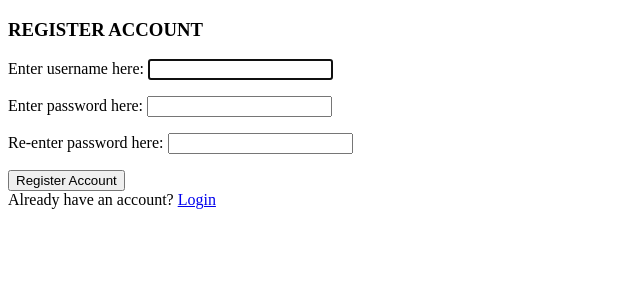
After one commit to MIT-LCP/waveform-annotation, a Django app: page /register/ in a window 1280 px wide. The commit adds this page. Shown: the top 300 px of the page, without its empty margins (0-640 px from the left). Run offline with Django 3.2, Linux system fonts and the light colour scheme.

Commit message:
Adds register/login/logout functionality

```diff
--- a/waveform-django/export/urls.py
+++ b/waveform-django/export/urls.py
@@ -1,6 +1,7 @@
 from django.urls import path
 from graphene_django.views import GraphQLView
 from schema import schema
+
 
 urlpatterns = [
     path('graphql', GraphQLView.as_view(graphiql=False, schema=schema),
--- a/waveform-django/waveforms/templates/waveforms/annotations.html
+++ b/waveform-django/waveforms/templates/waveforms/annotations.html
@@ -3,6 +3,7 @@
 
 {% block content %}
 <div class="container">
+  <span>{{ request.user }} ... <a href="{% url 'logout' %}">Logout</a></span>
   <!-- The title header of the webpage -->
   <h1>
     Current Annotations
--- a/waveform-django/waveforms/templates/waveforms/home.html
+++ b/waveform-django/waveforms/templates/waveforms/home.html
@@ -8,6 +8,7 @@
 {% block content %}
 <!-- Plotly-based waveform viewer -->
 <div class="container">
+  <span>{{ request.user }} ... <a href="{% url 'logout' %}">Logout</a></span>
   <!-- The title header of the webpage -->
   <h1>
     Waveform Annotation Viewer
--- a/waveform-django/waveforms/urls.py
+++ b/waveform-django/waveforms/urls.py
@@ -2,6 +2,7 @@ from django.urls import path, include
 from waveforms.dash_apps.finished_apps import waveform_vis
 
 from waveforms import views
+
 
 urlpatterns = [
     path('django_plotly_dash/', include('django_plotly_dash.urls')),
--- a/waveform-django/waveforms/views.py
+++ b/waveform-django/waveforms/views.py
@@ -1,10 +1,13 @@
 import os
 import wfdb
 from website.settings import base
-from django.shortcuts import render
 from waveforms.models import Annotation
 
+from django.shortcuts import render
+from django.contrib.auth.decorators import login_required
 
+
+@login_required
 def waveform_published_home(request, set_record='', set_event=''):
     """
     Render waveform main page for published databases.
@@ -31,6 +34,7 @@ def waveform_published_home(request, set_record='', set_event=''):
         {'dash_context': dash_context})
 
 
+@login_required
 def render_annotations(request):
     """
     Render all saved annotations to allow edits.
--- /dev/null
+++ b/waveform-django/website/forms.py
@@ -0,0 +1,9 @@
+from django.contrib.auth.forms import UserCreationForm
+from django.contrib.auth.models import User
+# from django import forms
+
+
+class CreateUserForm(UserCreationForm):
+    class Meta:
+        model = User
+        fields = ['username', 'password1', 'password2']
--- /dev/null
+++ b/waveform-django/website/templates/website/register.html
@@ -0,0 +1,56 @@
+<!-- {% block content %}
+  <form method="POST">
+    {% csrf_token %}
+    {{ form.as_p }}
+    <button class="btn" type="submit">Register</button>
+  </form>
+  If you already have an account, <a href="{% url 'login' %}">Login</a>
+{% endblock %} -->
+
+<!DOCTYPE html>
+<html>
+
+<head>
+  <title>Login</title>
+</head>
+
+<body>
+  <div>
+    <div>
+      <div>
+
+        <div>
+          <h3>REGISTER ACCOUNT</h3>
+        </div>
+
+        <div>
+          <form method="POST" action="">
+            {% csrf_token %}
+            <div>
+              <p>Enter username here: {{form.username}}</p>
+            </div>
+            <div>
+              <p>Enter password here: {{form.password1}}</p>
+            </div>
+            <div>
+              <p>Re-enter password here: {{form.password2}}</p>
+            </div>
+            <div>
+              <input type="submit" value="Register Account">
+            </div>
+          </form>
+        </div>
+
+        {{form.errors}}
+
+        <div>
+          <div>
+            Already have an account? <a href="{% url 'login' %}">Login</a>
+          </div>
+        </div>
+
+      </div>
+    </div>
+  </div>
+</body>
+</html>
--- a/waveform-django/website/urls.py
+++ b/waveform-django/website/urls.py
@@ -1,27 +1,20 @@
 from django.conf.urls import include
 from django.urls import path
 from django.http import HttpResponse
-from django.conf.urls import handler404, handler500
 
 from website import views
 
 
-handler403 = 'website.views.error_403'
-handler404 = 'website.views.error_404'
-handler500 = 'website.views.error_500'
-
-
 urlpatterns = [
-
+    # Account creation and handling pages
+	path('register/', views.register_page, name='register'),
+	path('login/', views.login_page, name='login'),
+	path('logout/', views.logout_user, name='logout'),
+    # Waveform annotator dashboard
     path('waveforms/', include('waveforms.urls')),
+    # GraphQL API interface
     path('', include('export.urls')),
-
-    # # Custom error pages for testing
-    # path('403.html', views.error_403, name='error_403'),
-    # path('404.html', views.error_404, name='error_404'),
-    # path('500.html', views.error_500, name='error_500'),
-
-    # robots.txt for crawlers
-    path('robots.txt', lambda x: HttpResponse("User-Agent: *\Allow: /",
-        content_type="text/plain"), name="robots_file"),
+    # Robots.txt for crawlers
+    path('robots.txt', lambda x: HttpResponse('User-Agent: *\Allow: /',
+        content_type='text/plain'), name='robots_file'),
 ]
--- a/waveform-django/website/views.py
+++ b/waveform-django/website/views.py
@@ -1,25 +1,63 @@
-from django.shortcuts import render
+from django.contrib import messages
+from django.shortcuts import render, redirect
+from django.contrib.auth import authenticate, login, logout
+from django.contrib.auth.forms import UserCreationForm, AuthenticationForm
+
+from .forms import CreateUserForm
+from waveforms import views
 
 
-def error_404(request, exception=None):
+def register_page(request):
     """
-    View for testing the 404 page. To test, uncomment the URL pattern
-        in urls.py.
+    Create a new account upon request.
     """
-    return render(request,'404.html', status=404)
+    if request.user.is_authenticated:
+        return redirect('waveform_published_home')
+    else:
+        form = CreateUserForm()
+        if request.method == 'POST':
+            form = CreateUserForm(request.POST)
+            if form.is_valid():
+                form.save()
+                user = form.cleaned_data.get('username')
+                messages.success(request, 'Account was created for ' + user)
+                return redirect('login')
+        return render(request, 'website/register.html', {'form': form})
 
 
-def error_403(request, exception=None):
+def login_page(request):
     """
-    View for testing the 404 page. To test, uncomment the URL pattern
-        in urls.py.
+    Login the user upon request.
     """
-    return render(request,'403.html', status=403)
+    if request.user.is_authenticated:
+        return redirect('waveform_published_home')
+    else:
+        if request.method == 'POST':
+            username = request.POST.get('username')
+            password =request.POST.get('password')
+            user = authenticate(request, username=username, password=password)
+            if user is not None:
+                login(request, user)
+                if 'annotations' in request.environ['QUERY_STRING']:
+                    return redirect('render_annotations')
+                else:
+                    return redirect('waveform_published_home')
+            else:
+                messages.info(request, 'Username OR password is incorrect')
+                return render(request, 'website/login.html', {})
+        else:
+            if (request.GET.dict() == {}) or not (request.user.is_authenticated):
+                return render(request, 'website/login.html', {})
+            elif 'annotations' in request.GET.dict()['next']:
+                return redirect('render_annotations')
+            else:
+                return redirect('waveform_published_home')
 
 
-def error_500(request, exception=None):
+def logout_user(request):
     """
-    View for testing the 404 page. To test, uncomment the URL pattern
-        in urls.py.
+    Logout the user upon request.
     """
-    return render(request, "500.html", status=500)
+    logout(request)
+    messages.info(request, 'Logged out successfully!')
+    return redirect('login')
```
Also changed, not shown: waveform-django/website/settings/base.py (+8 -3 lines), waveform-django/website/templates/website/login.html (added, +55 -0 lines).
